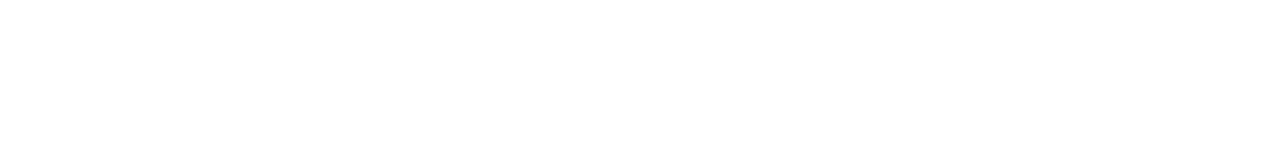
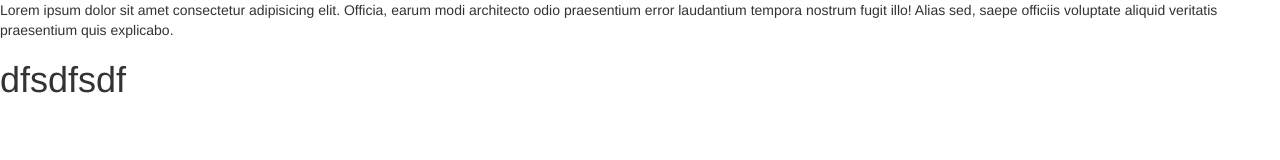
Before and after one commit to PaolaFU/red-social-restaurantes, a plain HTML site: page index.html in a window 1280 px wide. Drawn offline with Linux system fonts and the light colour scheme.

Commit message:
Agregando cambios

```diff
--- a/index.html
+++ b/index.html
@@ -19,8 +19,8 @@
 <!-- vista principal-->
 <body>
 
-
-
+	<p>Lorem ipsum dolor sit amet consectetur adipisicing elit. Officia, earum modi architecto odio praesentium error laudantium tempora nostrum fugit illo! Alias sed, saepe officiis voluptate aliquid veritatis praesentium quis explicabo.</p>
+	<h1>dfsdfsdf</h1>
 
 <!-- Import jQuery-->
 <script src="vendors/jquery/jquery-3.2.1.min.js"></script>
```
